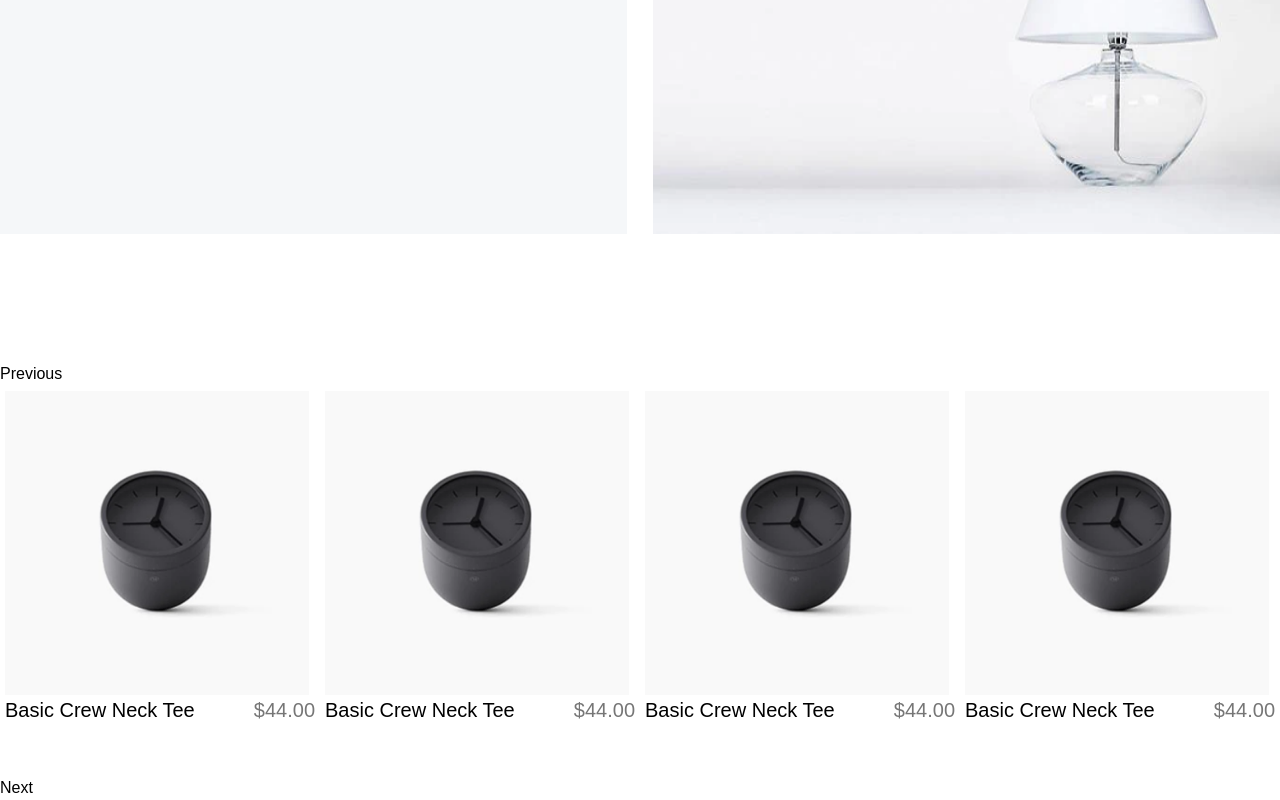
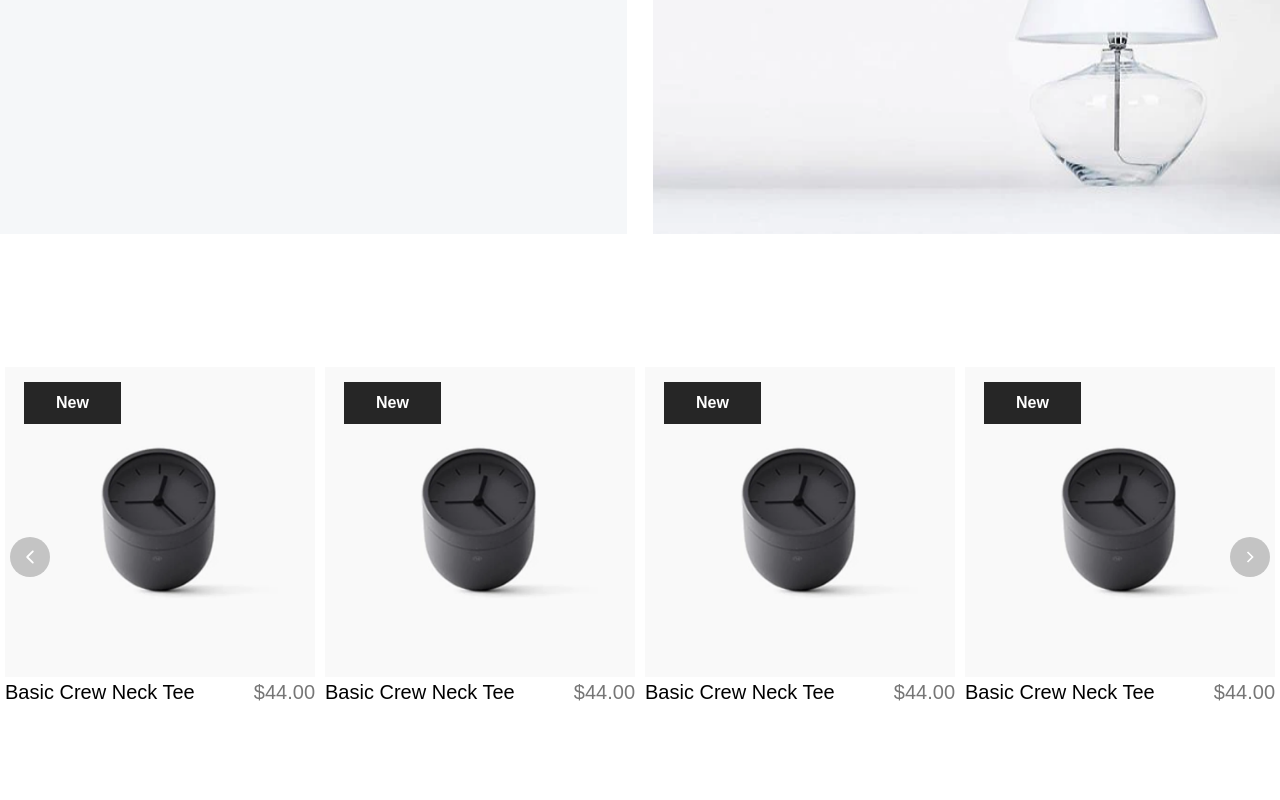
Before and after one commit to alsiam09/E-Commerce, a React (Vite) app: page / in a window 1280 px wide. Shown: the part 1402-2202 px from the top of the page. After the commit the page ends 2114 px from the top, so only its background shows below. Built offline with nearby package versions, Linux system fonts and the light colour scheme.

Commit message:
first commit

```diff
--- a/src/component/ProdectSlick.jsx
+++ b/src/component/ProdectSlick.jsx
@@ -1,6 +1,27 @@
 import React from 'react'
 import Slider from 'react-slick';
 import prodectimg from '../assets/prodectimg.png'
+import { IoIosArrowBack } from "react-icons/io";
+import { GrFormNext } from "react-icons/gr";
+function SampleNextArrow(props) {
+    const { className, style, onClick } = props;
+    return (
+      <div className="h-[40px] text-[20px] text-[#fff] absolute top-[50%] left-[10px] transform-y-[-50%] w-[40px] flex justify-center items-center rounded-[50%] bg-[#c4c4c4]"
+      onClick={onClick}>
+        <IoIosArrowBack/>
+      </div>
+    );
+  }
+
+  function SamplePrevArrow(props) {
+    const { className, style, onClick } = props;
+    return (
+      <div
+      className="h-[40px] text-[20px] text-[#fff] absolute top-[50%] z-[3] right-[10px] transform-y-[-50%] w-[40px] flex justify-center items-center rounded-[50%] bg-[#c4c4c4]"
+      onClick={onClick}
+      ><GrFormNext/></div>
+    );
+  }
 const ProdectSlick = () => {
     const settings = {
         dots: false,
@@ -8,6 +29,8 @@ const ProdectSlick = () => {
         speed: 500,
         slidesToShow: 4,
         slidesToScroll: 4,
+        nextArrow: <SampleNextArrow />,
+        prevArrow: <SamplePrevArrow />,
         responsive: [
             {
                 breakpoint: 768,
@@ -16,6 +39,7 @@ const ProdectSlick = () => {
                   dots: false,
                   slidesToShow: 2 ,
                   slidesToScroll: 2,
+                  arrows:false,
                 }
               },
 
@@ -25,29 +49,33 @@ const ProdectSlick = () => {
     <div className="container mx-auto">
  <div className="slider-container">
       <Slider {...settings}>
-        <div className=" h-[220px] sm:h-[240px] lg:h-[320px] bg-[#fff] xl:h-[390px] 2xl:h-[470px] p-[5px] bg-[#fff] Prodect_box">
-            <img src={prodectimg} className='h-[80%] '  alt="" />
+        <div className=" relative p-[5px] bg-[#fff] Prodect_box">
+            <span className=' absolute top-[20px] left-[24px] py-[9px] px-[32px] bg-[#262626] text-[#fff] text-[16px] font-[700]'>New</span>
+            <img src={prodectimg} className=' '  alt="" />
             <div className="name flex justify-between">
                 <h2 className="text-[13px] md:text-[20px] w-[70%]" >Basic Crew  Neck Tee</h2>
                 <span className="font-[400] text-[#767676] text-[13px] md:text-[20px]">$44.00</span>
             </div>
         </div>
-        <div className=" h-[220px] sm:h-[240px] lg:h-[320px] bg-[#fff] xl:h-[390px] 2xl:h-[470px] p-[5px] bg-[#fff] Prodect_box">
-            <img src={prodectimg} className='h-[80%] '  alt="" />
+        <div className=" relative p-[5px] bg-[#fff] Prodect_box">
+            <span className=' absolute top-[20px] left-[24px] py-[9px] px-[32px] bg-[#262626] text-[#fff] text-[16px] font-[700]'>New</span>
+            <img src={prodectimg} className=' '  alt="" />
             <div className="name flex justify-between">
                 <h2 className="text-[13px] md:text-[20px] w-[70%]" >Basic Crew  Neck Tee</h2>
                 <span className="font-[400] text-[#767676] text-[13px] md:text-[20px]">$44.00</span>
             </div>
         </div>
-        <div className=" h-[220px] sm:h-[240px] lg:h-[320px] bg-[#fff] xl:h-[390px] 2xl:h-[470px] p-[5px] bg-[#fff] Prodect_box">
-            <img src={prodectimg} className='h-[80%] '  alt="" />
+        <div className=" relative p-[5px] bg-[#fff] Prodect_box">
+            <span className=' absolute top-[20px] left-[24px] py-[9px] px-[32px] bg-[#262626] text-[#fff] text-[16px] font-[700]'>New</span>
+            <img src={prodectimg} className=' '  alt="" />
             <div className="name flex justify-between">
                 <h2 className="text-[13px] md:text-[20px] w-[70%]" >Basic Crew  Neck Tee</h2>
                 <span className="font-[400] text-[#767676] text-[13px] md:text-[20px]">$44.00</span>
             </div>
         </div>
-        <div className=" h-[220px] sm:h-[240px] lg:h-[320px] bg-[#fff] xl:h-[390px] 2xl:h-[470px] p-[5px] bg-[#fff] Prodect_box">
-            <img src={prodectimg} className='h-[80%] '  alt="" />
+        <div className=" relative p-[5px] bg-[#fff] Prodect_box">
+            <span className=' absolute top-[20px] left-[24px] py-[9px] px-[32px] bg-[#262626] text-[#fff] text-[16px] font-[700]'>New</span>
+            <img src={prodectimg} className=' '  alt="" />
             <div className="name flex justify-between">
                 <h2 className="text-[13px] md:text-[20px] w-[70%]" >Basic Crew  Neck Tee</h2>
                 <span className="font-[400] text-[#767676] text-[13px] md:text-[20px]">$44.00</span>
```
